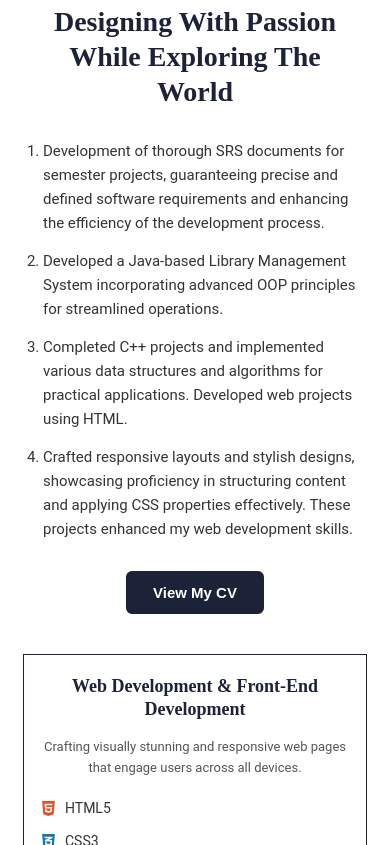
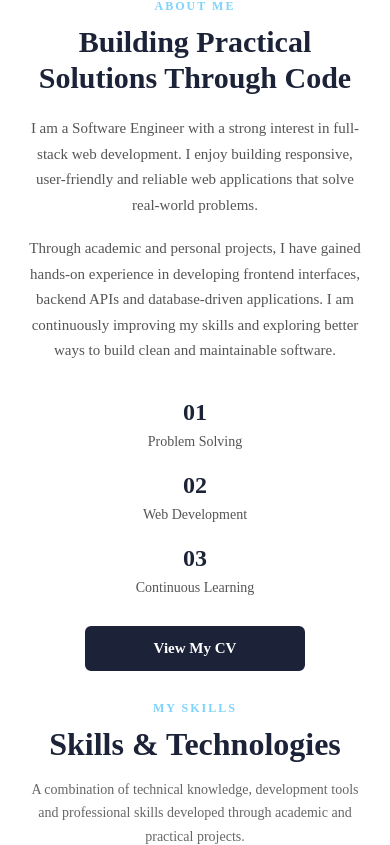
Before and after one commit to mirabnasir/Portfolio, a React (Vite) app: page / in a window 390 px wide. Shown: the part 879-1724 px from the top of the page. Built offline with nearby package versions, Linux system fonts and the light colour scheme.

Commit message:
Update project

```diff
--- a/src/components/About.css
+++ b/src/components/About.css
@@ -1,13 +1,3 @@
-
-/* =========================
-   GLOBAL
-========================= */
-
-body {
-    font-family: "Roboto", "Arial", sans-serif;
-    overflow-x: hidden;
-}
-
 
 /* =========================
    ABOUT SECTION
@@ -15,89 +5,106 @@ body {
 
 .about {
     width: 100%;
-    max-width: 100%;
-    box-sizing: border-box;
-
     background-color: #ffffff;
-
-    padding: 30px clamp(20px, 5vw, 70px);
-
-    overflow-x: hidden;
+    padding: 30px 30px;
 }
 
+.about-content {
+    max-width: 850px;
+    margin: 0 auto;
+    text-align: center;
+}
+
+/* =========================
+   SECTION LABEL
+========================= */
+
+.section-label {
+    margin: 0 0 12px;
+
+    color: #1c2237;
+
+    font-size: 14px;
+    font-weight: 700;
+
+    letter-spacing: 2px;
+}
 
 /* =========================
    HEADING
 ========================= */
 
 .about h1 {
-    width: 100%;
-    max-width: 950px;
-
-    margin: 0 auto 35px;
-
-    padding: 10px 20px;
-
-    box-sizing: border-box;
-
-    text-align: center;
-
-    font-family: "Times New Roman", Times, serif;
-    font-size: clamp(30px, 5vw, 48px);
-    line-height: 1.2;
-    font-weight: 700;
+    margin: 0 0 25px;
 
     color: #1c2237;
+
+    font-size: clamp(32px, 5vw, 48px);
+    line-height: 1.2;
+
+    font-weight: 700;
 }
 
+/* =========================
+   TEXT
+========================= */
+
+.about-text {
+    max-width: 760px;
+
+    margin: 0 auto 18px;
+
+    color: #555555;
+
+    font-size: 17px;
+    line-height: 1.8;
+}
 
 /* =========================
-   LIST
+   HIGHLIGHTS
 ========================= */
 
-.list {
-    width: 100%;
-    max-width: 1000px;
-
-    margin: 0 auto;
-}
-
-.list ol {
-    margin: 0;
-    padding-left: 25px;
-}
-
-.list li {
-    margin: 18px 0;
-
-    font-size: clamp(15px, 1.8vw, 18px);
-    line-height: 1.7;
-
-    color: #333333;
-
-    overflow-wrap: break-word;
-}
-
-
-/* =========================
-   CV BUTTON
-========================= */
-
-.about-buttons {
+.about-highlights {
     display: flex;
     justify-content: center;
 
-    margin-top: 35px;
+    gap: 50px;
+
+    margin-top: 45px;
 }
 
-.about-buttons a {
+.highlight {
+    min-width: 140px;
+}
+
+.highlight h3 {
+    margin: 0 0 8px;
+
+    color: #1c2237;
+
+    font-size: 28px;
+}
+
+.highlight p {
+    margin: 0;
+
+    color: #555555;
+
+    font-size: 14px;
+}
+
+/* =========================
+   BUTTON
+========================= */
+
+.about-button {
+    margin-top: 40px;
+}
+
+.about-button a {
     display: inline-block;
 
-    text-decoration: none;
-}
-
-.about-buttons button {
-    padding: 12px 28px;
+    padding: 12px 25px;
 
     border: 2px solid #1c2237;
     border-radius: 6px;
@@ -105,373 +112,81 @@ body {
     background-color: #1c2237;
     color: #ffffff;
 
+    text-decoration: none;
+
     font-size: 15px;
     font-weight: 600;
 
-    cursor: pointer;
-
-    transition:
-        background-color 0.3s ease,
-        color 0.3s ease,
-        transform 0.3s ease;
+    transition: all 0.3s ease;
 }
 
-.about-buttons button:hover {
+.about-button a:hover {
     background-color: transparent;
     color: #1c2237;
 
     transform: translateY(-2px);
 }
 
-
-/* =========================
-   SERVICES CONTAINER
-========================= */
-
-.service-container {
-    width: 100%;
-    max-width: 1100px;
-
-    margin: 60px auto 20px;
-
-    display: grid;
-
-    grid-template-columns: repeat(3, minmax(0, 1fr));
-
-    gap: 25px;
-
-    box-sizing: border-box;
-}
-
-
-/* =========================
-   SERVICE CARD
-========================= */
-
-.service {
-    width: 100%;
-    min-width: 0;
-
-    box-sizing: border-box;
-
-    border: 1px solid #1c2237;
-
-    padding: 25px 22px;
-
-    text-align: left;
-
-    transition:
-        transform 0.3s ease,
-        box-shadow 0.3s ease;
-}
-
-.service:hover {
-    transform: translateY(-5px);
-
-    box-shadow: 0 8px 20px rgba(28, 34, 55, 0.12);
-}
-
-
-/* =========================
-   SERVICE HEADING
-========================= */
-
-.service h2 {
-    margin: 0 0 15px;
-
-    text-align: center;
-
-    color: #1c2237;
-
-    font-family: "Times New Roman", Times, serif;
-
-    font-size: clamp(17px, 2vw, 21px);
-
-    line-height: 1.3;
-
-    font-weight: 700;
-}
-
-
-/* =========================
-   SERVICE DESCRIPTION
-========================= */
-
-.service p {
-    margin: 0 0 20px;
-
-    text-align: center;
-
-    color: #555555;
-
-    font-size: 14px;
-
-    line-height: 1.6;
-}
-
-
-/* =========================
-   SERVICE LIST
-========================= */
-
-.service ul {
-    width: 100%;
-
-    margin: 0;
-    padding: 0;
-
-    list-style: none;
-}
-
-.service li {
-    display: flex;
-    align-items: center;
-
-    gap: 10px;
-
-    margin-bottom: 12px;
-
-    color: #333333;
-
-    font-size: 15px;
-
-    line-height: 1.5;
-
-    overflow-wrap: break-word;
-}
-
-.service li svg {
-    flex-shrink: 0;
-
-    width: 18px;
-    height: 18px;
-}
-
-
 /* =========================
    TABLET
 ========================= */
 
-@media (max-width: 1000px) {
+@media (max-width: 768px) {
 
     .about {
-        padding: 30px 35px;
+        padding: 20px 25px;
     }
 
-    .service-container {
-        grid-template-columns: repeat(2, minmax(0, 1fr));
-
-        max-width: 800px;
-
-        gap: 20px;
+    .about-text {
+        font-size: 16px;
     }
 
-    .service:last-child {
-        grid-column: 1 / -1;
-
-        max-width: 380px;
-
-        justify-self: center;
+    .about-highlights {
+        gap: 30px;
     }
 }
-
-
-/* =========================
-   912px
-========================= */
-
-@media (max-width: 915px) {
-
-    .about {
-        padding: 25px 30px;
-    }
-
-    .about h1 {
-        max-width: 800px;
-
-        font-size: clamp(30px, 5vw, 42px);
-    }
-
-    .list {
-        max-width: 850px;
-    }
-
-    .service-container {
-        grid-template-columns: repeat(2, minmax(0, 1fr));
-
-        width: 100%;
-    }
-
-    .service {
-        padding: 22px 18px;
-    }
-}
-
 
 /* =========================
    MOBILE
 ========================= */
 
-@media (max-width: 700px) {
+@media (max-width: 480px) {
 
     .about {
-        padding: 25px 20px;
+        padding: 20px 20px;
+    }
+
+    .section-label {
+        font-size: 12px;
+        letter-spacing: 1.5px;
     }
 
     .about h1 {
-        padding: 5px;
-
-        margin-bottom: 25px;
-
-        font-size: 32px;
-        line-height: 1.25;
+        font-size: 30px;
+        margin-bottom: 20px;
     }
 
-    .list ol {
-        padding-left: 22px;
+    .about-text {
+        font-size: 15px;
+        line-height: 1.7;
     }
 
-    .list li {
-        margin: 15px 0;
-
-        font-size: 16px;
-        line-height: 1.65;
+    .about-highlights {
+        flex-direction: column;
+        gap: 22px;
+        margin-top: 35px;
     }
 
-    .about-buttons {
+    .highlight h3 {
+        font-size: 24px;
+    }
+
+    .about-button {
         margin-top: 30px;
     }
 
-    .about-buttons button {
-        padding: 11px 25px;
-    }
-
-    .service-container {
-        grid-template-columns: 1fr;
-
-        margin-top: 45px;
-
-        gap: 20px;
-    }
-
-    .service:last-child {
-        grid-column: auto;
-
-        max-width: none;
-
-        justify-self: stretch;
-    }
-
-    .service {
-        padding: 22px 20px;
-    }
-
-    .service h2 {
-        font-size: 20px;
-    }
-
-    .service p {
-        font-size: 14px;
-    }
-
-    .service li {
-        font-size: 15px;
-    }
-}
-
-
-/* =========================
-   SMALL MOBILE
-========================= */
-
-@media (max-width: 480px) {
-
-    .about {
-        padding: 20px 15px;
-    }
-
-    .about h1 {
-        font-size: 28px;
-
-        line-height: 1.25;
-    }
-
-    .list ol {
-        padding-left: 20px;
-    }
-
-    .list li {
-        font-size: 15px;
-
-        line-height: 1.6;
-
-        margin: 14px 0;
-    }
-
-    .about-buttons button {
+    .about-button a {
         width: 100%;
         max-width: 220px;
     }
-
-    .service-container {
-        margin-top: 40px;
-
-        gap: 16px;
-    }
-
-    .service {
-        padding: 20px 16px;
-    }
-
-    .service h2 {
-        font-size: 18px;
-    }
-
-    .service p {
-        font-size: 13px;
-        line-height: 1.6;
-    }
-
-    .service li {
-        font-size: 14px;
-
-        gap: 8px;
-    }
-
-    .service li svg {
-        width: 17px;
-        height: 17px;
-    }
 }
-
-
-/* =========================
-   EXTRA SMALL DEVICES
-========================= */
-
-@media (max-width: 360px) {
-
-    .about {
-        padding: 18px 12px;
-    }
-
-    .about h1 {
-        font-size: 25px;
-    }
-
-    .list li {
-        font-size: 14px;
-    }
-
-    .service {
-        padding: 18px 14px;
-    }
-
-    .service h2 {
-        font-size: 17px;
-    }
-
-    .service li {
-        font-size: 13px;
-    }
-}
--- a/src/components/About.jsx
+++ b/src/components/About.jsx
@@ -2,156 +2,66 @@
 import React from "react";
 import "./About.css";
 
-import {
-  FaHtml5,
-  FaCss3Alt,
-  FaJsSquare,
-  FaMobileAlt,
-  FaServer,
-  FaRocket,
-  FaGithub,
-} from "react-icons/fa";
+function About() {
+    return (
+        <section className="about">
 
-import {
-  SiReact,
-  SiCplusplus,
-  SiCsharp,
-  SiNodedotjs,
-  SiMongodb,
-} from "react-icons/si";
+            <div className="about-content">
 
-function About() {
-  return (
-    <div className="about">
+                <p className="section-label">ABOUT ME</p>
 
-      <h1>Designing With Passion While Exploring The World</h1>
+                <h1>
+                    Building Practical Solutions Through Code
+                </h1>
 
-      <div className="list">
-        <ol>
-          <li>
-            Development of thorough SRS documents for semester projects,
-            guaranteeing precise and defined software requirements and
-            enhancing the efficiency of the development process.
-          </li>
+                <p className="about-text">
+                    I am a Software Engineer with a strong interest in
+                    full-stack web development. I enjoy building responsive,
+                    user-friendly and reliable web applications that solve
+                    real-world problems.
+                </p>
 
-          <li>
-            Developed a Java-based Library Management System incorporating
-            advanced OOP principles for streamlined operations.
-          </li>
+                <p className="about-text">
+                    Through academic and personal projects, I have gained
+                    hands-on experience in developing frontend interfaces,
+                    backend APIs and database-driven applications. I am
+                    continuously improving my skills and exploring better
+                    ways to build clean and maintainable software.
+                </p>
 
-          <li>
-            Completed C++ projects and implemented various data structures
-            and algorithms for practical applications. Developed web projects
-            using HTML.
-          </li>
+                <div className="about-highlights">
 
-          <li>
-            Crafted responsive layouts and stylish designs, showcasing
-            proficiency in structuring content and applying CSS properties
-            effectively. These projects enhanced my web development skills.
-          </li>
-        </ol>
+                    <div className="highlight">
+                        <h3>01</h3>
+                        <p>Problem Solving</p>
+                    </div>
 
-        <div className="about-buttons">
-          <a
-            href="https://mirabnasir.github.io/cv/"
-            target="_blank"
-            rel="noopener noreferrer"
-          >
-            <button>View My CV</button>
-          </a>
-        </div>
-      </div>
+                    <div className="highlight">
+                        <h3>02</h3>
+                        <p>Web Development</p>
+                    </div>
 
-      <div className="service-container">
+                    <div className="highlight">
+                        <h3>03</h3>
+                        <p>Continuous Learning</p>
+                    </div>
 
-        {/* Web Development */}
-        <div className="service">
-          <h2>Web Development & Front-End Development</h2>
+                </div>
 
-          <p>
-            Crafting visually stunning and responsive web pages that engage
-            users across all devices.
-          </p>
+                <div className="about-button">
+                    <a
+                        href="https://mirabnasir.github.io/cv/"
+                        target="_blank"
+                        rel="noopener noreferrer"
+                    >
+                        View My CV
+                    </a>
+                </div>
 
-          <ul>
-            <li>
-              <FaHtml5 color="#E34F26" /> HTML5
-            </li>
+            </div>
 
-            <li>
-              <FaCss3Alt color="#1572B6" /> CSS3
-            </li>
-
-            <li>
-              <FaJsSquare color="#F7DF1E" /> JavaScript
-            </li>
-
-            <li>
-              <FaMobileAlt color="#28A745" /> Responsive Design
-            </li>
-          </ul>
-        </div>
-
-        {/* Programming & Backend */}
-        <div className="service">
-          <h2>Programming Languages & Backend</h2>
-
-          <p>
-            Working with versatile programming languages and backend
-            technologies for efficient development.
-          </p>
-
-          <ul>
-            <li>
-              <SiCplusplus color="#00599C" /> C++
-            </li>
-
-            <li>
-              <SiCsharp color="#239120" /> C#
-            </li>
-
-            <li>
-              <SiNodedotjs color="#83CD29" /> Node.js (Basic)
-            </li>
-
-            <li>
-              <SiMongodb color="#47A248" /> MongoDB (Basic)
-            </li>
-          </ul>
-        </div>
-
-        {/* Version Control */}
-        <div className="service">
-          <h2>Version Control & Deployment</h2>
-
-          <p>
-            Ensuring smooth development processes with industry-standard
-            tools.
-          </p>
-
-          <ul>
-            <li>
-              <FaGithub color="#181717" /> Git & GitHub
-            </li>
-
-            <li>
-              <SiReact color="#61DAFB" /> React
-            </li>
-
-            <li>
-              <FaServer color="#6C757D" /> API Integration
-            </li>
-
-            <li>
-              <FaRocket color="#FF4500" /> Performance Optimization
-            </li>
-          </ul>
-        </div>
-
-      </div>
-    </div>
-  );
+        </section>
+    );
 }
 
 export default About;
```
